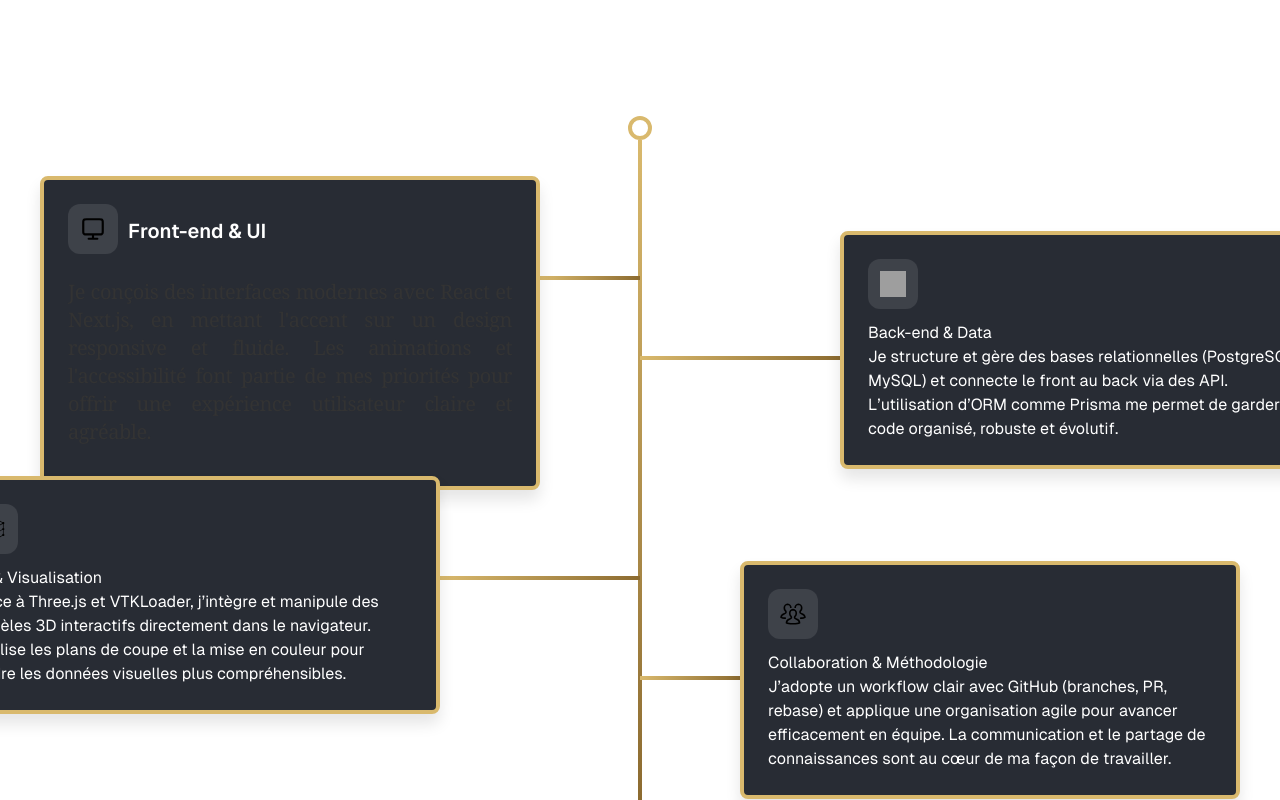
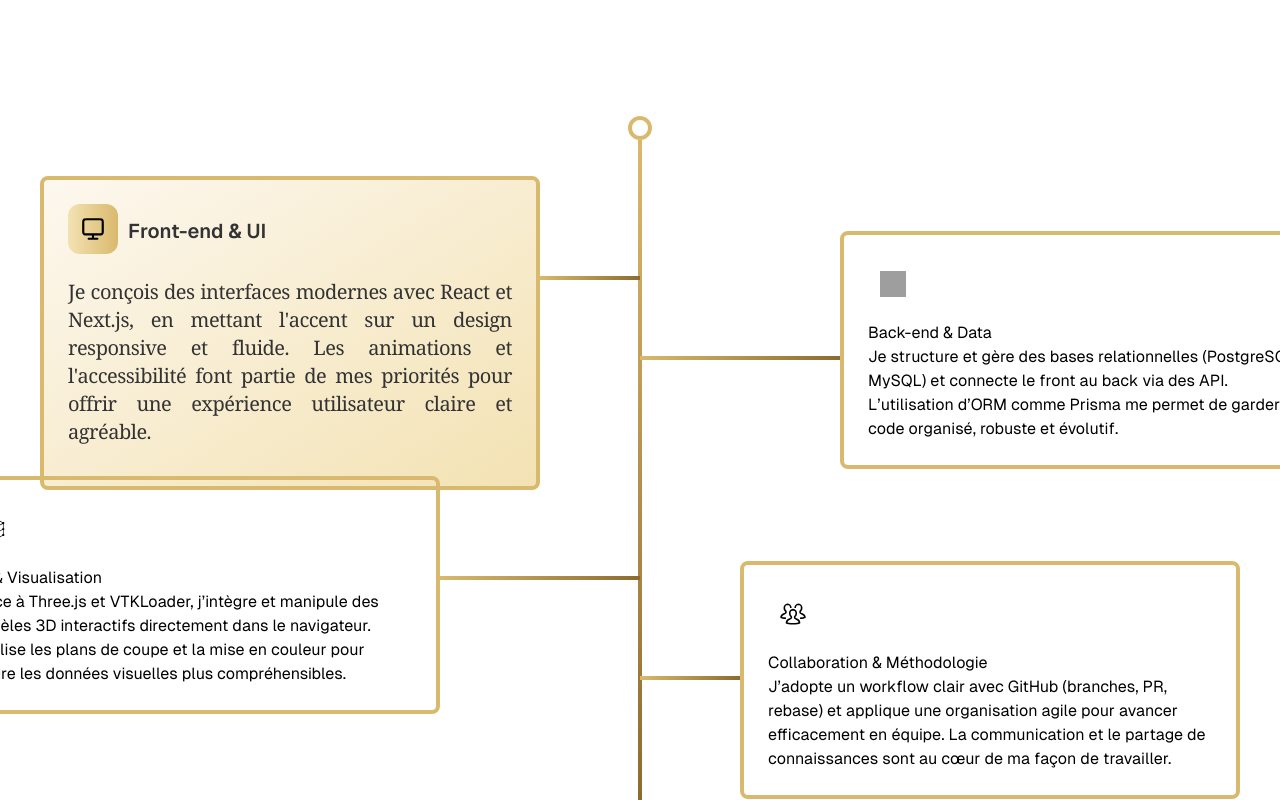
Before and after one commit to YohReg10/Portfolio, a Next.js app: page / in a window 1280 px wide. Shown: the part 3864-4664 px from the top of the page. Built offline with nearby package versions, Linux system fonts and the light colour scheme; grey boxes are pictures that could not be loaded; a web font is replaced by a local one.

Commit message:
removed unused code in tree.css + add tailwind css in classname SkillsTree

```diff
--- a/app/components/SkillsTree.tsx
+++ b/app/components/SkillsTree.tsx
@@ -19,10 +19,14 @@ export const SkillsTree = () => {
 
           {/* Branche 1 + boîte */}
           <div className="skillsBranchLeft1">
-            <div className="skillsBoxLeft1">
+            <div className="skillsBoxLeft1
+              bg-gradient-to-br from-[#fdf8ef] to-[#f3e2b3]
+              dark:from-[#1e1e1e] dark:to-[#3b2e1a]
+              border-4 border-[#d9b96d] text-[#333333] dark:text-[#e0e0e0]">
+
               {/* Header = icône + titre sur une ligne */}
               <div className="skillsBoxHeader">
-                <div className="skillsBoxIcon">
+                <div className="skillsBoxIcon bg-gradient-to-r from-[#f3e2b3] to-[#d9b96d] dark:from-[#d9b96d] dark:to-[#8c6b30]">
                   <img src="monitor-svgrepo-com.svg" alt="Front-end icon" />
                 </div>
                 <h3 className="skillsBoxTitle">Front-end & UI</h3>
--- a/app/tree.css
+++ b/app/tree.css
@@ -78,11 +78,8 @@
   width: 500px;
   min-height: 150px;
   padding: 1.5rem;
-  background-color: #282c34;
-  box-shadow: 0 10px 15px rgba(0, 0, 0, 0.1);
   border: 4px solid #d9b96d;
   border-radius: 0.5rem;
-  color: white;
   display: flex;
   flex-direction: column;
   justify-content: flex-start;
@@ -135,7 +132,6 @@
   width: 50px;
   height: 50px;
   border-radius: 12px;
-  background: rgba(255, 255, 255, 0.1);
   display: flex;
   align-items: center;
   justify-content: center;
```
